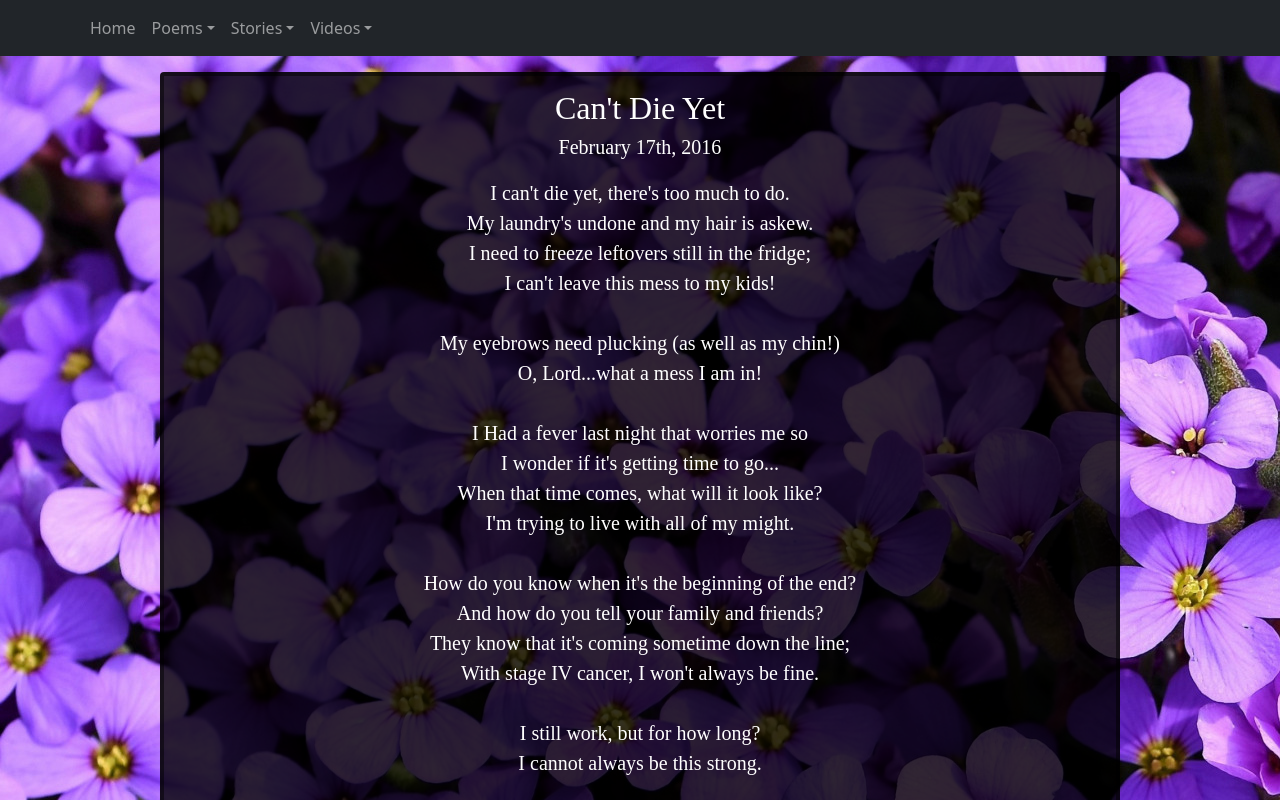
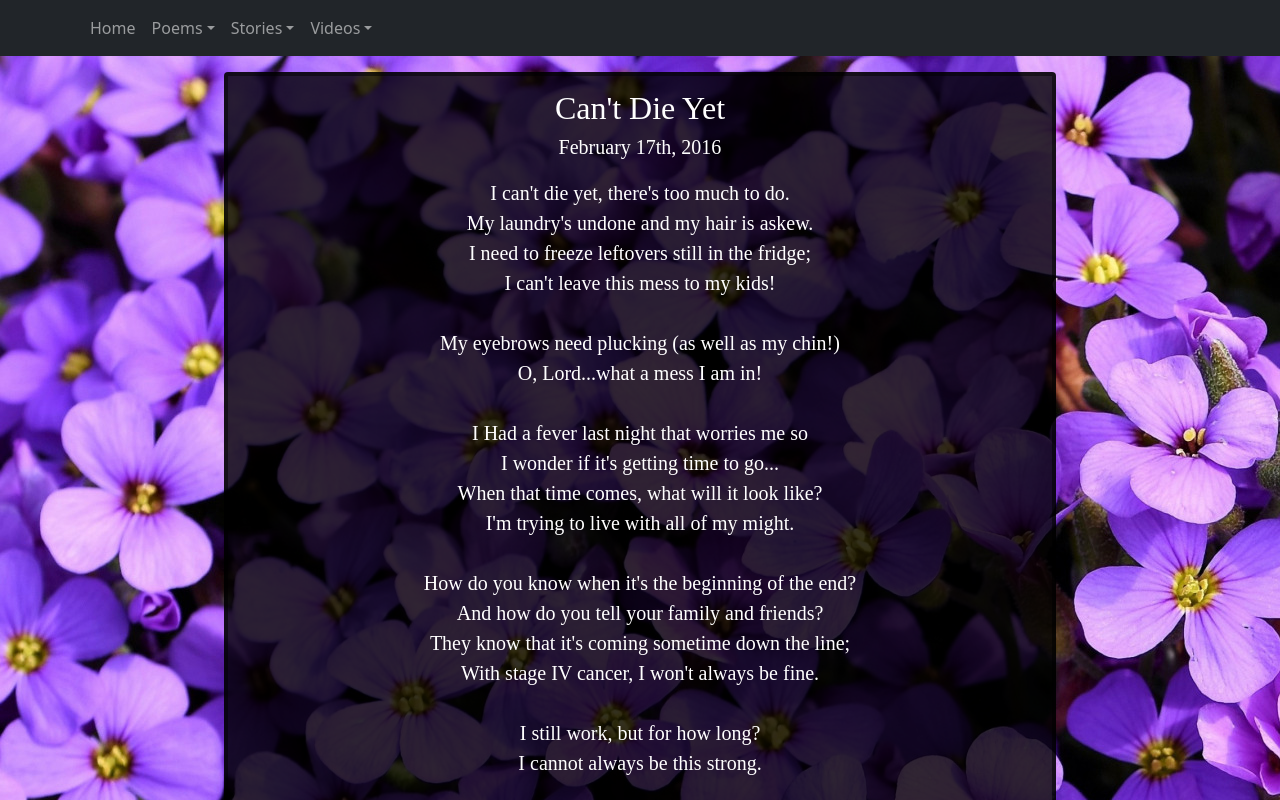
Before and after one commit to spazard1/suzannesjourney, a React (Create React App) app: page /CantDieYet in a window 1280 px wide. Shown: the top 800 px of the page. Built offline with nearby package versions, Linux system fonts and the light colour scheme.

Commit message:
change from amanda

```diff
--- a/src/TextContent.css
+++ b/src/TextContent.css
@@ -32,7 +32,7 @@
 
 @media only screen and (min-width: 1000px) {
   .textContainer {
-    width: 75%;
+    width: 65%;
   }
 
   .title {
```
Also changed, not shown: src/stories/LittleToe.txt.
